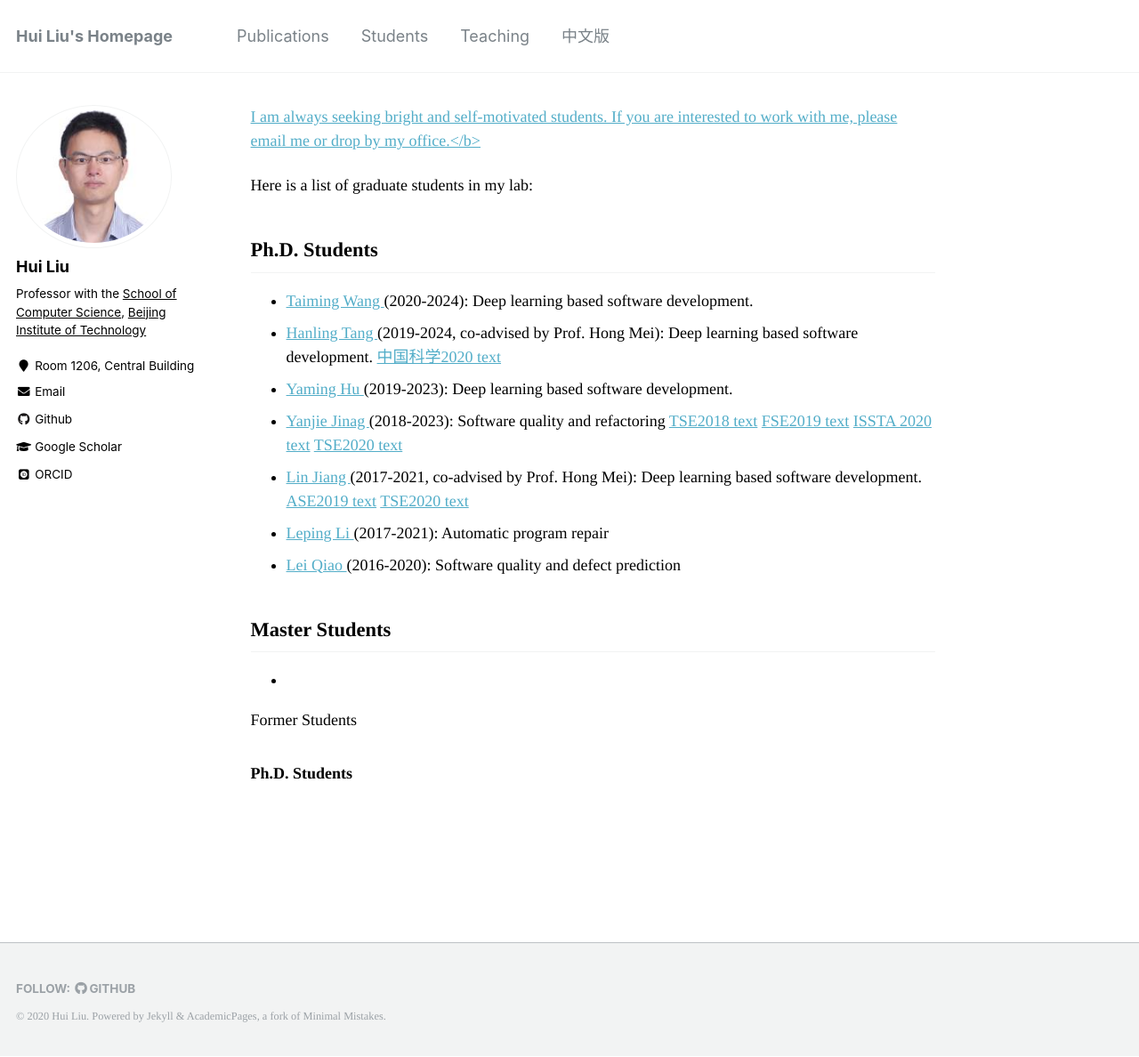
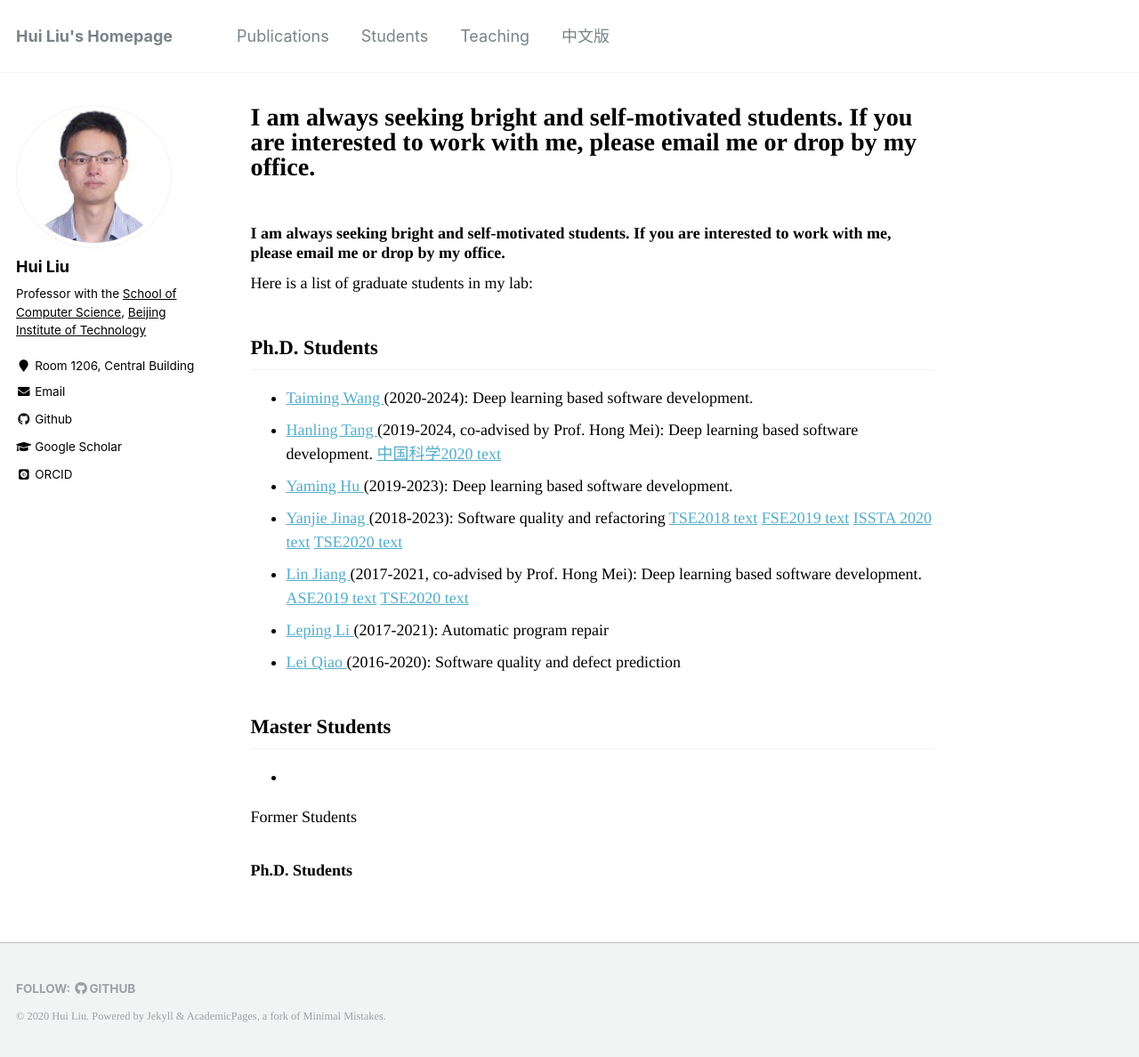
Before and after one commit to liuhuigmail/liuhuigmail.github.io, a Jekyll site: the page built from _pages/students.md, in a window 1280 px wide and 1188 px high. Shown: the whole window at 89% size. Built offline with Jekyll 4.4.1, drawn with Linux system fonts in a browser that asks for light colours; some web fonts are replaced; our own code applies the rules of GitHub Pages for plain Markdown files.

Commit message:
Update students.md

```diff
--- a/_pages/students.md
+++ b/_pages/students.md
@@ -3,7 +3,7 @@
 permalink: /students/
 author_profile: true
 ---
-<a>I am always seeking bright and self-motivated students. If you are interested to work with me, please email me or drop by my office.</b>
+### I am always seeking bright and self-motivated students. If you are interested to work with me, please email me or drop by my office.
 
 Here is a list of graduate students in my lab:
 
```
